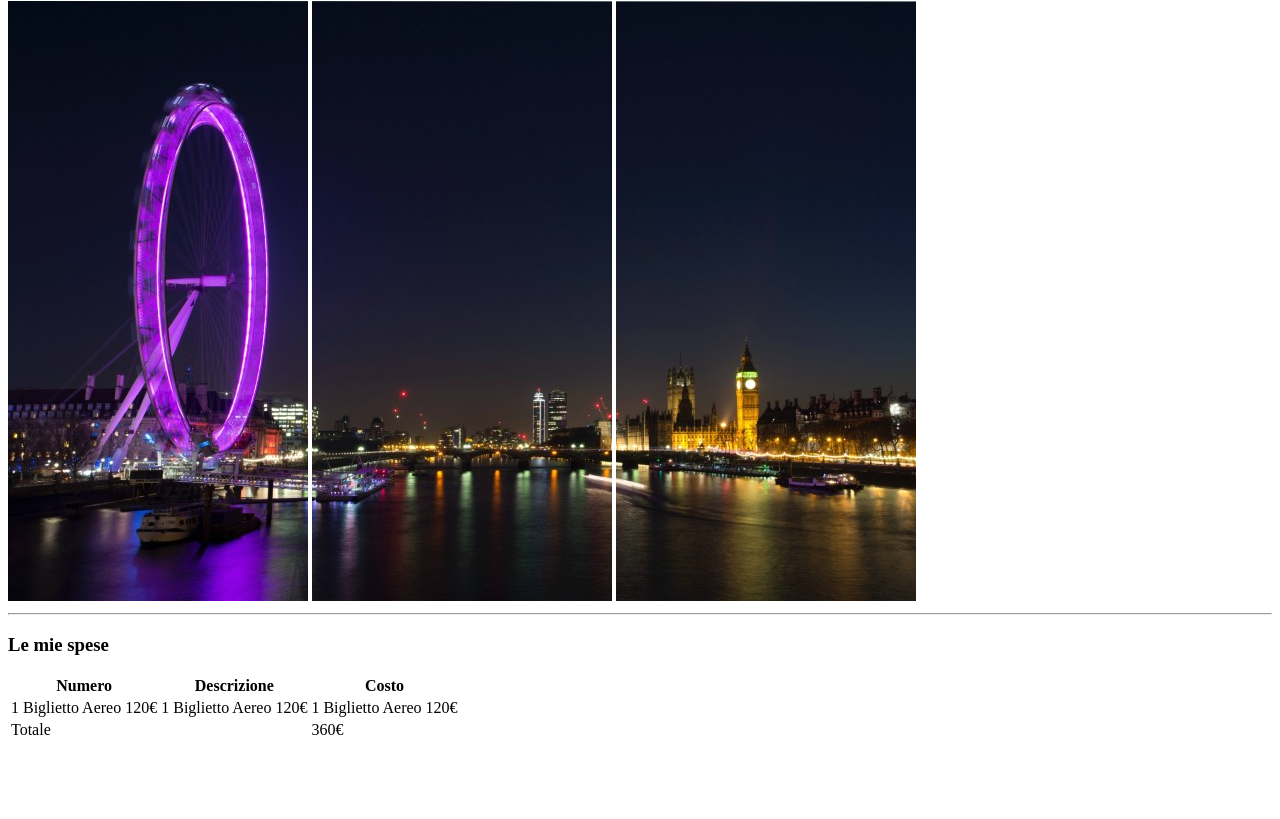
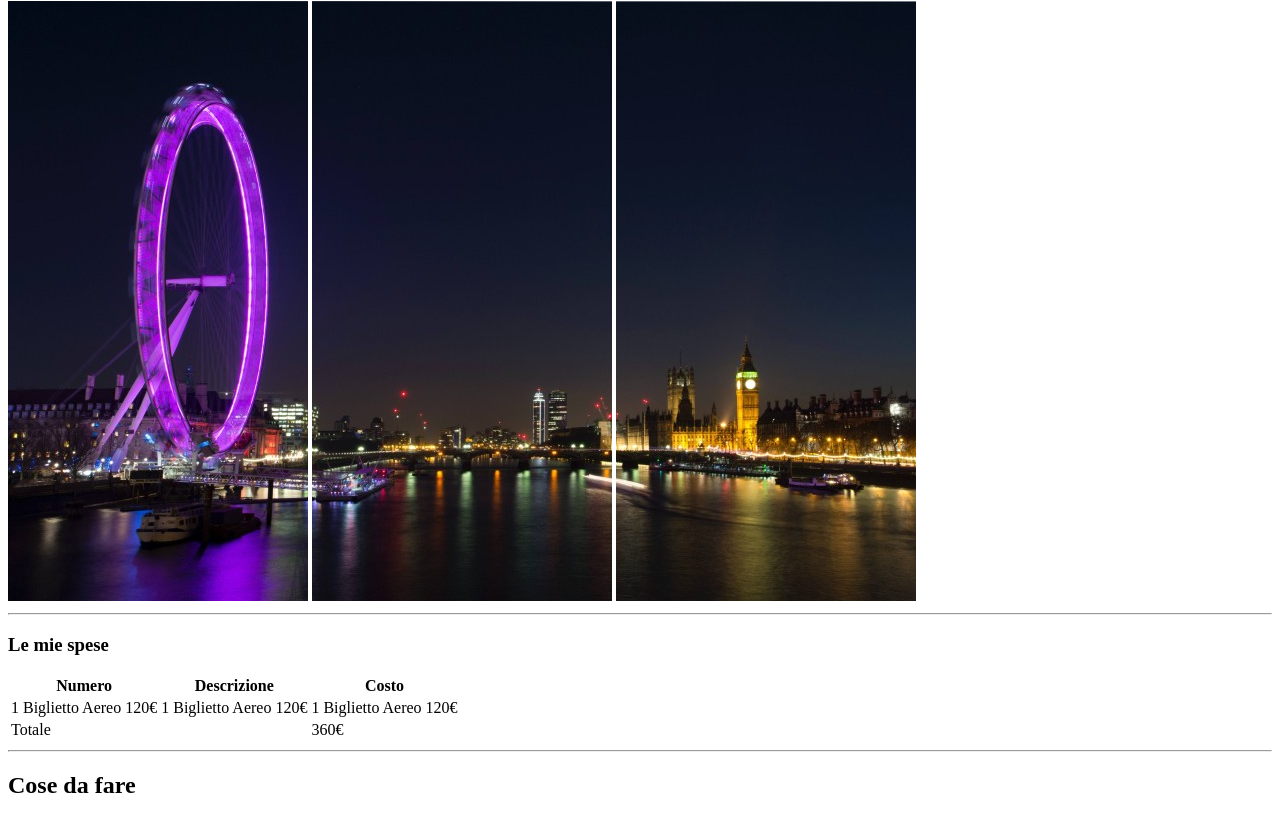
Before and after one commit to AlessP93/html-london-trip, a plain HTML site: page index.html in a window 1280 px wide. Shown: the part 79-898 px from the top of the page. Before the commit the page ends 829 px from the top, so only its background shows below. Drawn offline with Linux system fonts and the light colour scheme.

Commit message:
inizio cose da fare

```diff
--- a/index.html
+++ b/index.html
@@ -49,6 +49,9 @@
             </tfoot>
             <!-- /chiusura tabella -->
         </table>
+        <hr>
+        <h2>Cose da fare</h2>
+
 
     </main>
     <!-- /corpo della pagina -->
```
